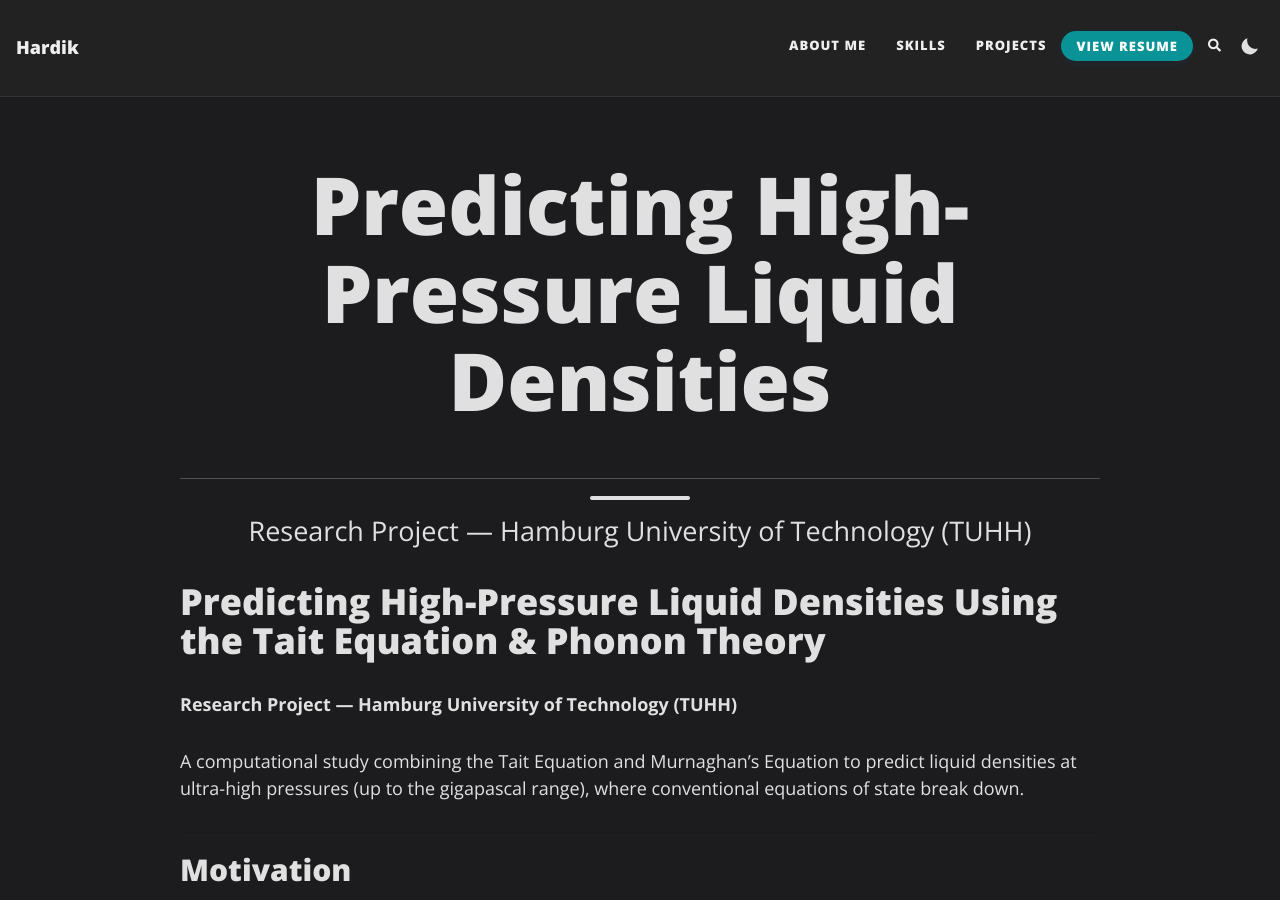
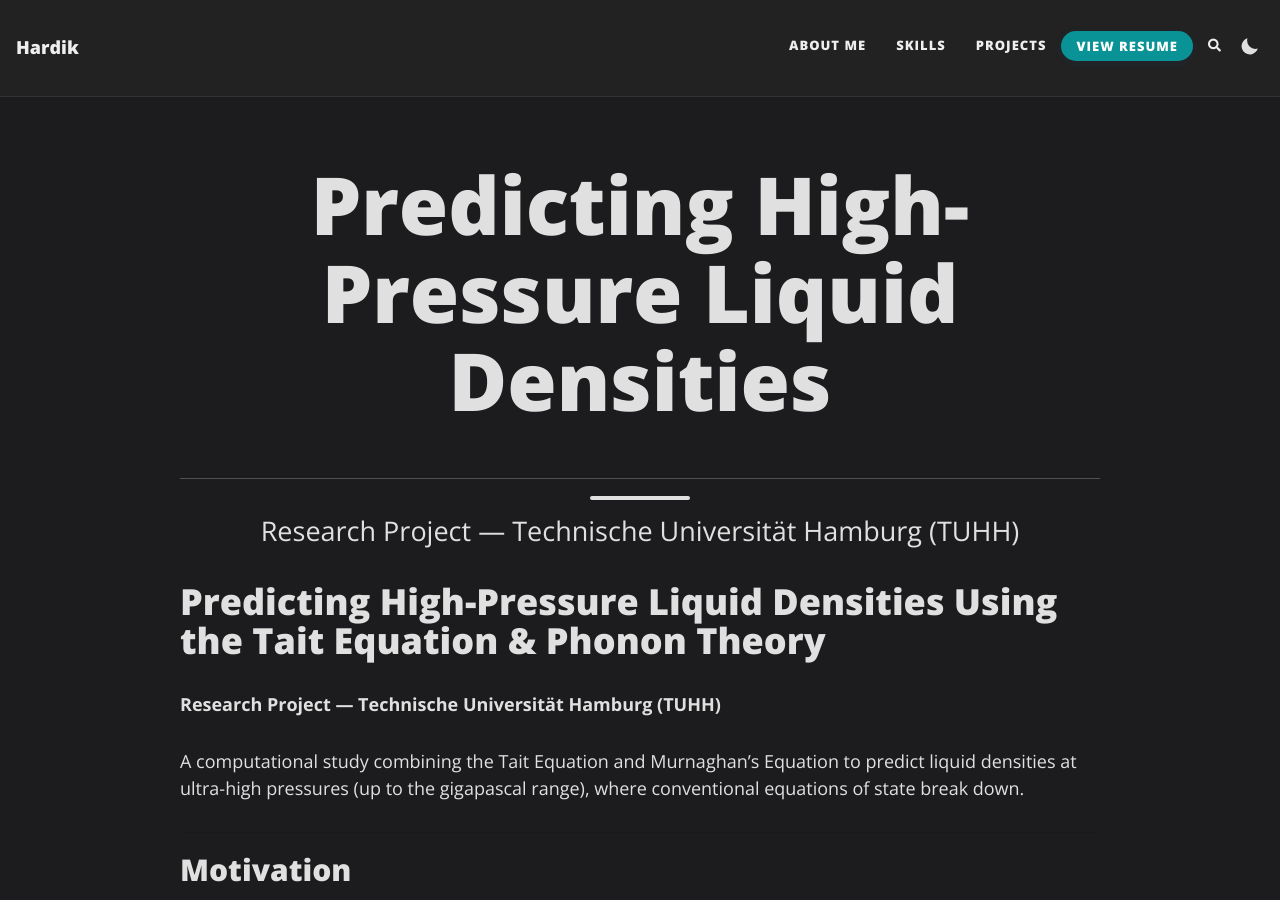
Before and after one commit to Hardik-Ma/Hardik-Ma.github.io, a Jekyll site: the page built from projects/predicting_high_pressure.md, in a window 1280 px wide and 900 px high. Built offline with Jekyll 4.4.1, drawn with Linux system fonts in a browser that asks for light colours; comment, search, counter and statistics services are not loaded.

Commit message:
Minor modifications added to the project files

```diff
--- a/projects/predicting_high_pressure.md
+++ b/projects/predicting_high_pressure.md
@@ -1,13 +1,13 @@
 ---
 layout: page
 title: Predicting High-Pressure Liquid Densities
-subtitle: Research Project — Hamburg University of Technology (TUHH)
+subtitle: Research Project — Technische Universität Hamburg (TUHH)
 permalink: /projects/predicting_high_pressure/
 ---
 
 # Predicting High-Pressure Liquid Densities Using the Tait Equation & Phonon Theory
 
-**Research Project — Hamburg University of Technology (TUHH)**
+**Research Project — Technische Universität Hamburg (TUHH)**
 
 A computational study combining the Tait Equation and Murnaghan's Equation to predict liquid densities at ultra-high pressures (up to the gigapascal range), where conventional equations of state break down.
 
```
